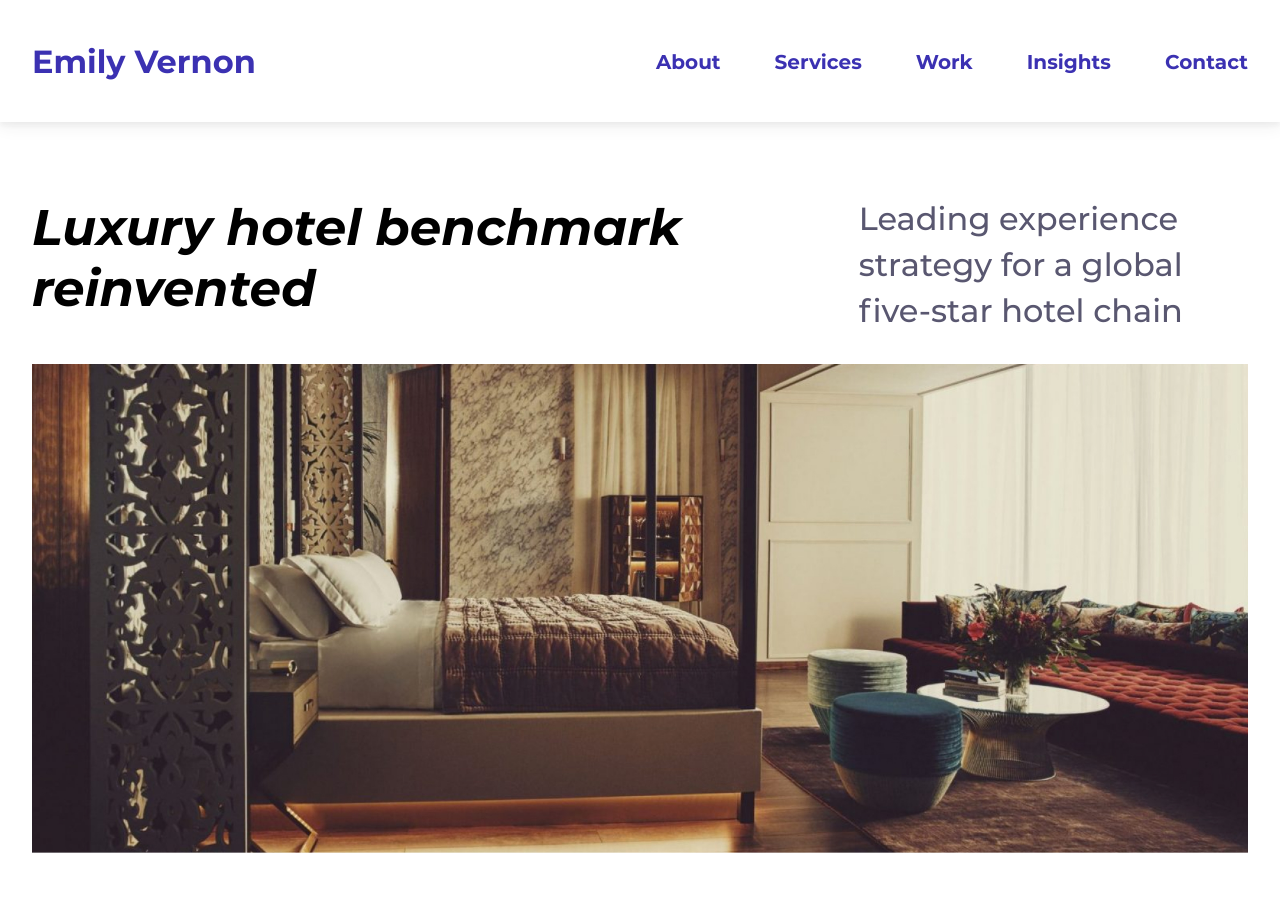
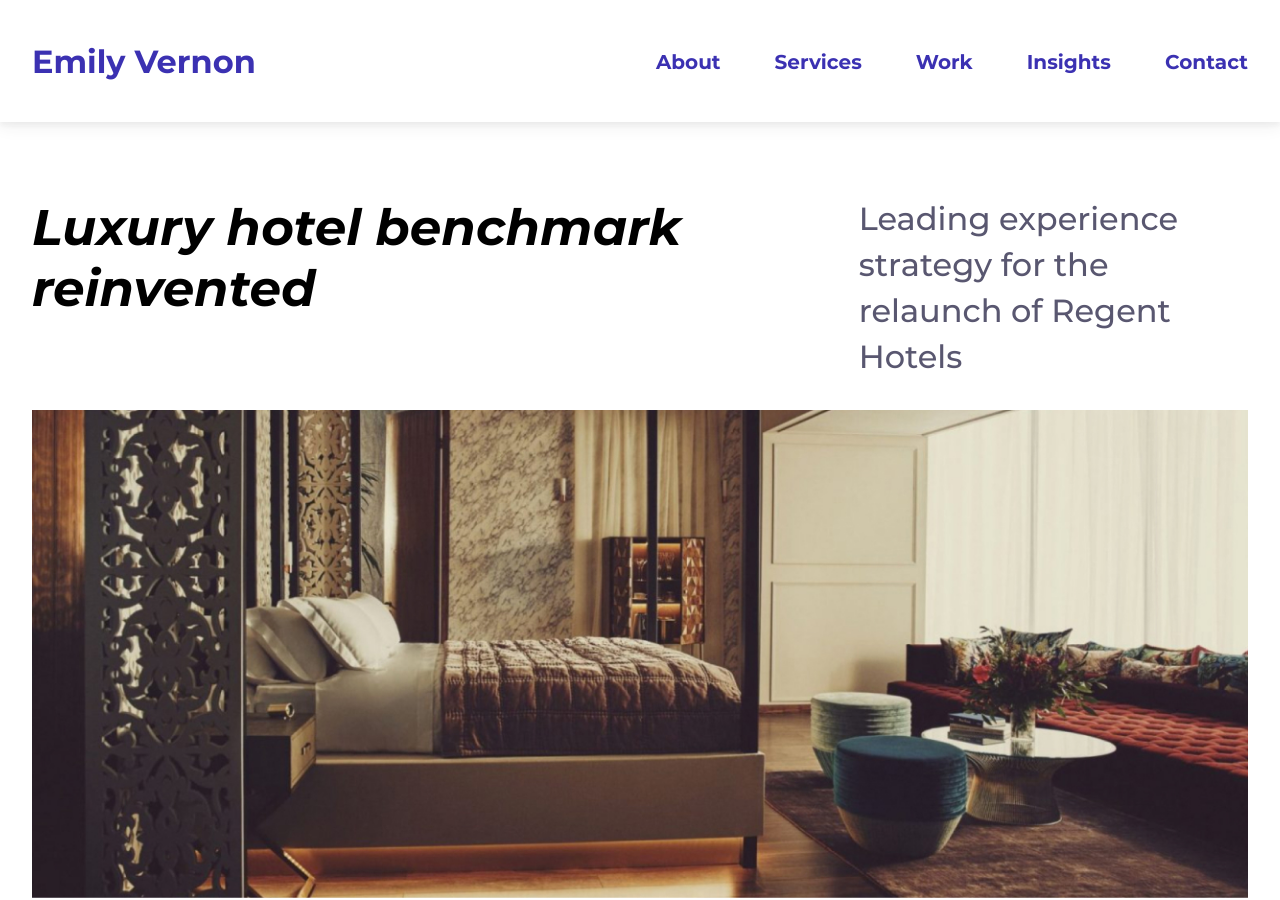
Before and after one commit to emilygv/emilyvernon.com, a Jekyll site: the page built from _casestudies/regent.md, in a window 1280 px wide and 900 px high. Built offline with Jekyll 4.4.1, drawn with Linux system fonts in a browser that asks for light colours.

Commit message:
Update regent.md

```diff
--- a/_casestudies/regent.md
+++ b/_casestudies/regent.md
@@ -1,12 +1,12 @@
 ---
 layout: casestudy
 title: Luxury hotel benchmark reinvented
-description: Leading experience strategy for a global five-star hotel chain
+description: Leading experience strategy for the relaunch of Regent Hotels
 project_name: Regent hotels and resorts
 category: Creativity
 skip_section_icons: true
-image: /assets/images/casestudies/regent/regent_hero_image.jpg
-thumbnail: /assets/images/casestudies/regent/regent_thumbnail.jpg
+image: /assets/images/casestudies/regent/RG_hero.jpg
+thumbnail: /assets/images/casestudies/regent/RG_thumbnail.jpg
 challange: "**IHG acquired Regent Hotels and Resorts, looking to redefine and expand the brand.** This was the first five-star luxury brand within their portfolio. **We needed to help define the experience, design and guidelines for both the internal teams and hotel owners.** This included both hotel and resort definition."
 approach: "Luxury is an interesting space. We did extensive site visits and luxury trend definition to set the foundation. **Knowing what influenced their guests helped when defining the experience, design and services as a team.** After gaining alignment team-wide, we worked to create detailed guidelines."
 responsibilities: [Workshop Moderation, Stakeholder Management, Competitor Research, Experience Audit, Brand Strategy, Experience Strategy, Guest Experience Mapping, Touchpoint Creation, Service Design, Guideline Creation]
```
